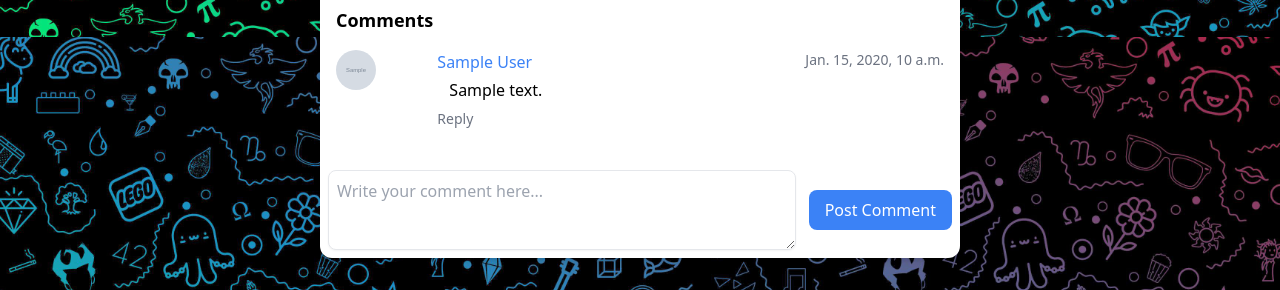
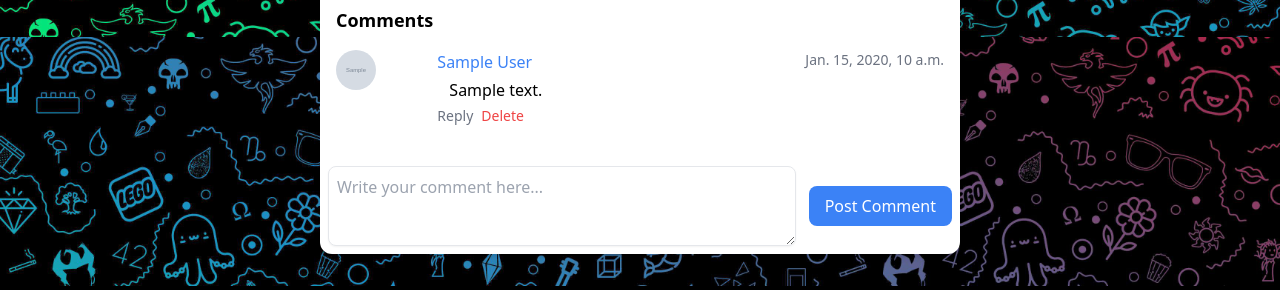
Before and after one commit to HamidBalaghi/Maktab105_TinyInstagram, a Django app: page /post/1 in a window 1280 px wide. Shown: the part 763-1053 px from the top of the page. Run offline with Django 5.2, Linux system fonts and the light colour scheme; a user stored in the database is signed in; tables that the repository leaves empty hold one stand-in row (values such as "Sample post"); grey boxes marked "Sample" are stand-in pictures.

Commit message:
🎨 Add Delete button to template

```diff
--- a/templates/post/postdetail.html
+++ b/templates/post/postdetail.html
@@ -86,7 +86,6 @@
             <div class="p-4 italic">
                 <p>{{ post.description }}</p>
             </div>
-
             <!-- Comments section -->
             <div class="p-4">
                 <h2 class="text-lg font-semibold">Comments</h2>
@@ -98,12 +97,14 @@
                                 <div class="w-10 h-10">
                                     <img src="{{ comment.image }}" class="w-full h-full rounded-full">
                                 </div>
-                                <!-- Right div for comment content and reply button -->
+                                <!-- Right div for comment content and buttons -->
                                 <div class="w-5/6 ml-4">
-                                    <!-- Top div for commenter's name -->
+                                    <!-- Top div for commenter's name and date -->
                                     <div class="flex justify-between">
-                                        <div><a href="{% url 'accounts:profile' pk=comment.owner.pk %}"
-                                                class="text-blue-500 hover:underline">{{ comment.owner }}</a></div>
+                                        <div>
+                                            <a href="{% url 'accounts:profile' pk=comment.owner.pk %}"
+                                               class="text-blue-500 hover:underline">{{ comment.owner }}</a>
+                                        </div>
                                         <div class="text-sm text-gray-500">{{ comment.date }}</div>
                                     </div>
                                     <!-- Middle div for comment content -->
@@ -115,18 +116,25 @@
                                             {{ comment.text }}
                                         </p>
                                     </div>
-                                    <!-- Bottom div for 'Reply' button -->
-                                    <div class="mt-1">
-                                        <button class="text-sm text-gray-500 reply-btn"
+                                    <!-- Bottom div for buttons -->
+                                    <div class="mt-1 flex items-center">
+                                        <button class="text-sm text-gray-500 mr-2 reply-btn"
                                                 data-comment-id="{{ comment.comment_id }}">Reply
+
                                         </button>
+                                        {% if comment.owner == user or user == post_owner %}
+                                            <!-- Add the Delete button here -->
+                                            <a href="{% url 'reactions:delete_comment' pk=comment.comment_id %}"
+                                               class="text-sm text-red-500 delete-btn">Delete
+                                            </a>
+
+                                        {% endif %}
                                     </div>
                                 </div>
                             </div>
                         </li>
                     {% endfor %}
                 </ul>
-
             </div>
             <!-- Text box and 'Post Comment' button for new comment -->
             <!-- Text box and 'Post Comment' button for new comment -->
```
